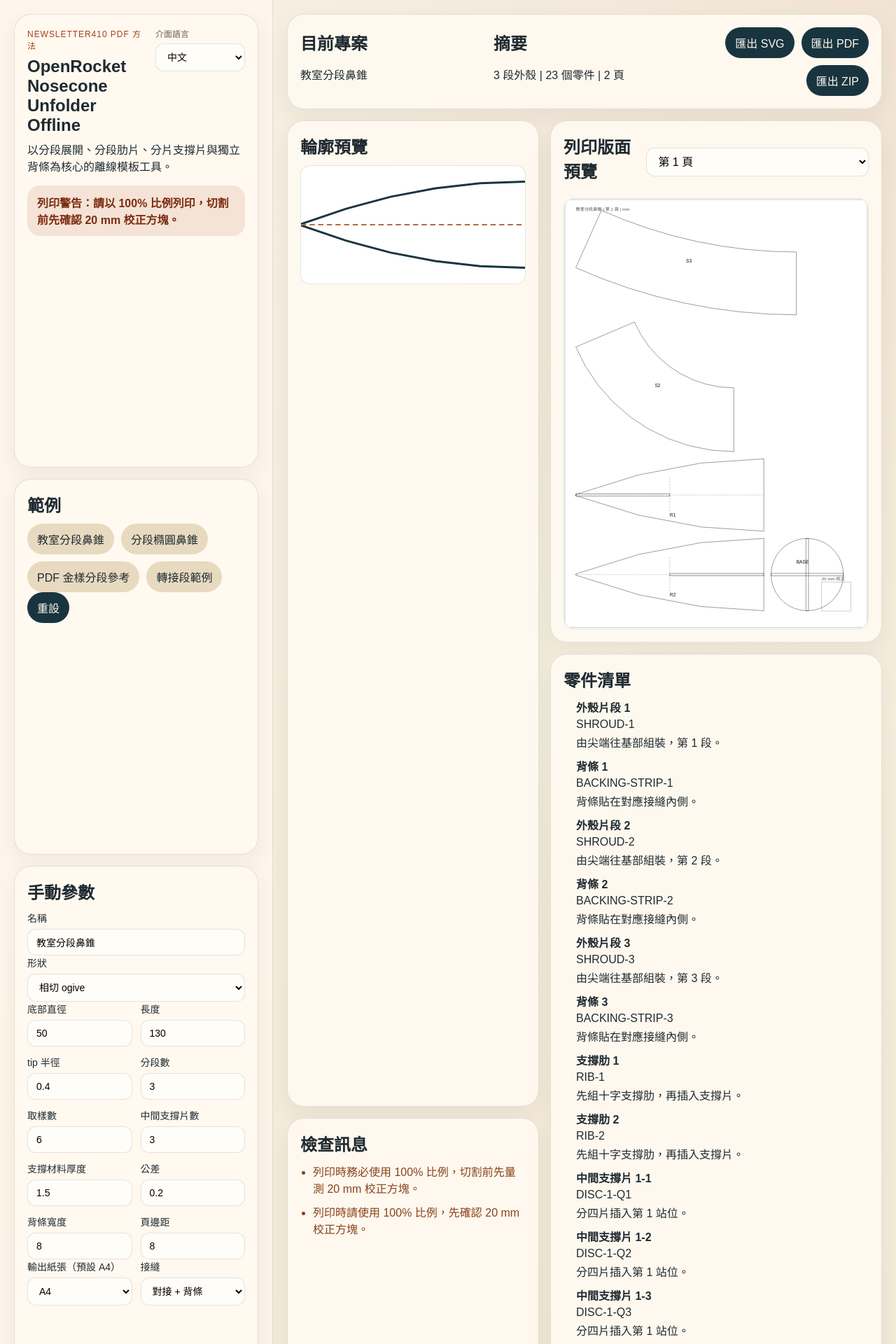
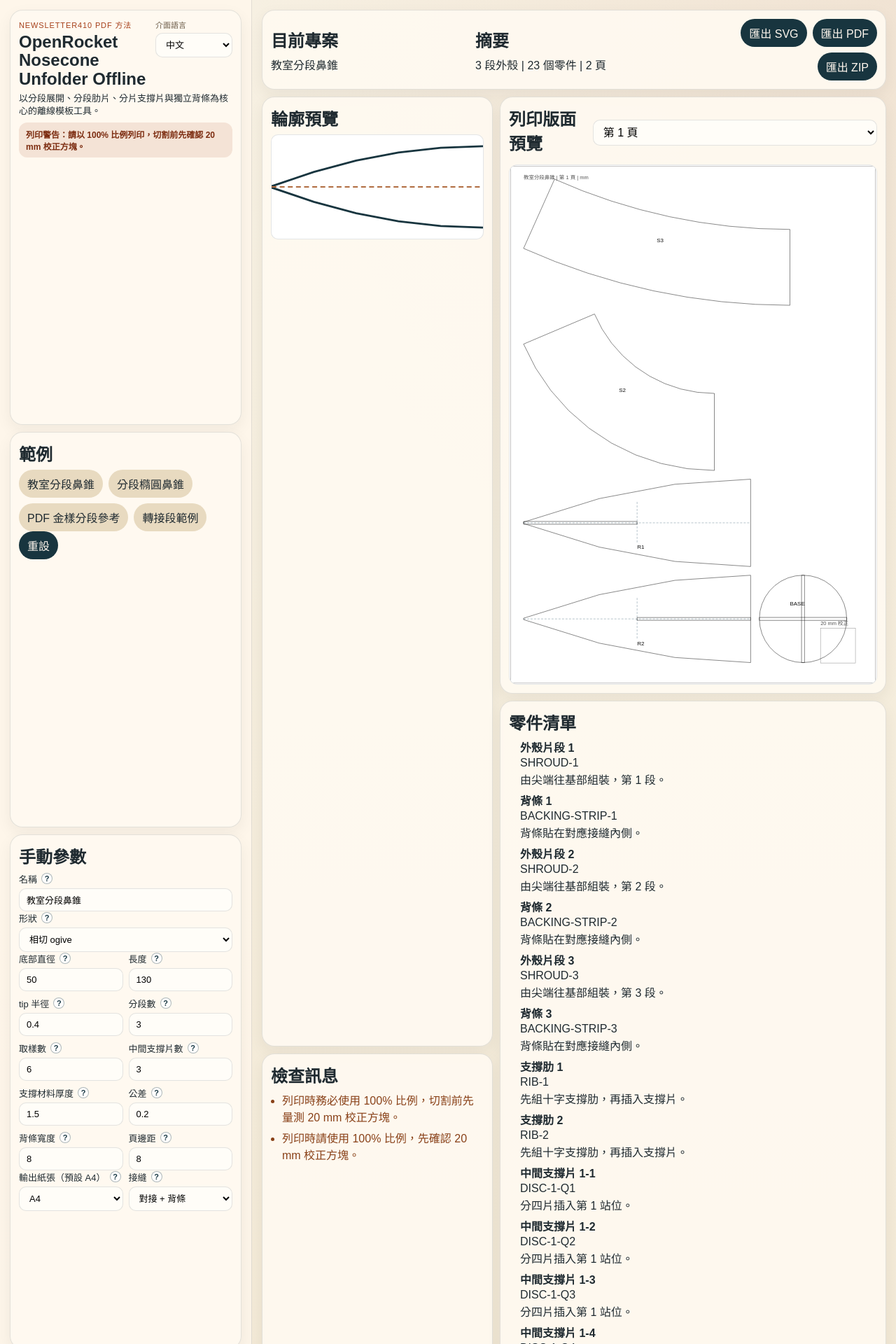
Before and after one commit to Hysus12/nosecone-unfolder, a React (Vite) app: page / in a window 1280 px wide. Shown: the top 1920 px of the page at 70% size. Built offline with nearby package versions, Linux system fonts and the light colour scheme.

Commit message:
feat(ui): compact layout spacing and add parameter help hints

```diff
--- a/src/app/styles.css
+++ b/src/app/styles.css
@@ -30,7 +30,7 @@ select {
 button {
   border: 0;
   border-radius: 999px;
-  padding: 10px 14px;
+  padding: 8px 12px;
   background: #18353f;
   color: #fff7ee;
   cursor: pointer;
@@ -50,52 +50,73 @@ input,
 select {
   width: 100%;
   border: 1px solid var(--line);
-  border-radius: 12px;
-  padding: 10px 12px;
+  border-radius: 10px;
+  padding: 8px 10px;
   background: #fffdf8;
 }
 
 label {
   display: grid;
+  gap: 4px;
+  font-size: 13px;
+}
+
+.label-line {
+  display: inline-flex;
+  align-items: center;
   gap: 6px;
-  font-size: 14px;
+}
+
+.help-hint {
+  display: inline-grid;
+  place-items: center;
+  width: 16px;
+  height: 16px;
+  border: 1px solid rgba(24, 53, 63, 0.35);
+  border-radius: 999px;
+  font-size: 11px;
+  font-weight: 700;
+  color: #193945;
+  background: rgba(255, 255, 255, 0.85);
+  cursor: help;
+  line-height: 1;
 }
 
 .app-shell {
   display: grid;
-  grid-template-columns: minmax(320px, 390px) 1fr;
+  grid-template-columns: minmax(300px, 360px) 1fr;
   min-height: 100vh;
 }
 
 .sidebar,
 .content {
-  padding: 20px;
+  padding: 14px;
 }
 
 .sidebar {
   border-right: 1px solid var(--line);
   background: rgba(255, 248, 236, 0.88);
   display: grid;
-  gap: 16px;
+  gap: 10px;
 }
 
 .content {
   display: grid;
-  gap: 16px;
+  gap: 10px;
 }
 
 .hero-card,
 .panel-card {
   border: 1px solid var(--line);
-  border-radius: 24px;
-  padding: 18px;
+  border-radius: 18px;
+  padding: 12px;
   background: var(--panel);
-  box-shadow: 0 12px 32px rgba(32, 35, 38, 0.06);
+  box-shadow: 0 8px 22px rgba(32, 35, 38, 0.06);
 }
 
 .eyebrow {
-  margin: 0 0 8px;
-  font-size: 12px;
+  margin: 0 0 4px;
+  font-size: 11px;
   letter-spacing: 0.08em;
   text-transform: uppercase;
   color: var(--accent);
@@ -103,59 +124,66 @@ label {
 
 .hero-card h1,
 .panel-card h2 {
-  margin: 0 0 10px;
+  margin: 0 0 6px;
+}
+
+.hero-card h1 {
+  font-size: 24px;
+  line-height: 1.1;
 }
 
 .hero-copy {
   margin: 0;
-  line-height: 1.5;
+  line-height: 1.35;
+  font-size: 13px;
 }
 
 .language-row {
   display: flex;
   justify-content: space-between;
-  gap: 16px;
+  gap: 10px;
   align-items: flex-start;
 }
 
 .language-switch {
-  min-width: 128px;
+  min-width: 110px;
 }
 
 .language-switch span {
-  font-size: 12px;
+  font-size: 11px;
   color: #6b5d4a;
 }
 
 .warning-banner {
-  margin-top: 14px;
-  border-radius: 18px;
-  padding: 12px 14px;
+  margin-top: 8px;
+  border-radius: 12px;
+  padding: 8px 10px;
   background: rgba(166, 64, 27, 0.12);
   color: #7c2c10;
   font-weight: 700;
+  font-size: 12px;
 }
 
 .panel-stack {
   display: grid;
-  gap: 16px;
+  gap: 10px;
 }
 
 .grid-two {
   display: grid;
   grid-template-columns: 1fr 1fr;
-  gap: 12px;
+  gap: 8px;
 }
 
 .content-grid {
   display: grid;
-  grid-template-columns: minmax(280px, 360px) 1fr;
-  gap: 16px;
+  grid-template-columns: minmax(260px, 330px) 1fr;
+  gap: 10px;
 }
 
 .content-column {
   display: grid;
-  gap: 16px;
+  gap: 10px;
 }
 
 .content-column.wide {
@@ -165,33 +193,37 @@ label {
 .stats-card {
   display: grid;
   grid-template-columns: repeat(3, 1fr);
-  gap: 16px;
+  gap: 10px;
   align-items: center;
+}
+
+.stats-card p {
+  margin: 0;
 }
 
 .export-group {
   display: flex;
-  gap: 10px;
+  gap: 8px;
   flex-wrap: wrap;
   justify-content: flex-end;
 }
 
 .preview-card {
-  min-height: 420px;
+  min-height: 360px;
 }
 
 .preview-toolbar {
   display: flex;
   justify-content: space-between;
-  gap: 16px;
+  gap: 10px;
   align-items: center;
 }
 
 .page-preview {
-  margin-top: 12px;
+  margin-top: 8px;
   overflow: auto;
   border: 1px solid var(--line);
-  border-radius: 16px;
+  border-radius: 12px;
   background: #fff;
 }
 
@@ -203,9 +235,9 @@ label {
 
 .profile-svg {
   width: 100%;
-  height: 170px;
+  height: 150px;
   border: 1px solid var(--line);
-  border-radius: 14px;
+  border-radius: 10px;
   background: #fff;
 }
 
@@ -224,21 +256,23 @@ label {
 .piece-list ul,
 .message-list {
   margin: 0;
-  padding-left: 18px;
+  padding-left: 16px;
 }
 
 .piece-list li,
 .message-list li {
-  margin-bottom: 10px;
+  margin-bottom: 6px;
 }
 
 .piece-list li {
   display: grid;
-  gap: 4px;
+  gap: 2px;
 }
 
 .muted {
+  margin: 2px 0 0;
   color: #5e6f77;
+  font-size: 12px;
 }
 
 .warning {
@@ -253,13 +287,13 @@ label {
 .candidate-list {
   display: flex;
   flex-wrap: wrap;
-  gap: 10px;
+  gap: 8px;
 }
 
 .empty-preview {
   display: grid;
   place-items: center;
-  min-height: 180px;
+  min-height: 140px;
   color: #6a777c;
 }
 
--- a/src/components/SpecForm.tsx
+++ b/src/components/SpecForm.tsx
@@ -19,16 +19,68 @@ export function SpecForm({ spec, onChange, language }: SpecFormProps): JSX.Eleme
     onChange({ ...spec, [key]: value });
   };
 
+  const hints: Record<string, string> =
+    language === 'en'
+      ? {
+          title: 'Project title shown in preview and exports.',
+          shape: 'Nose profile family used for station sampling.',
+          baseDiameter: 'Outer base diameter of the nose cone (mm).',
+          length: 'Tip-to-base axial length (mm).',
+          tipRadius: 'Tip blunt radius. Use 0 for a sharp tip.',
+          segmentCount: 'Number of shroud bands after segmentation.',
+          sampleCount: 'Profile sample stations before segmentation.',
+          supportDiscCount: 'Number of intermediate support disc stations.',
+          materialThickness: 'Cardstock/board thickness used for slots (mm).',
+          tolerance: 'Total clearance used by distributed slot compensation (mm).',
+          backingStripWidth: 'Width of seam backing strips (mm).',
+          pageMargin: 'Page margin kept clear for printing (mm).',
+          paperSize: 'Page size for layout and export.',
+          seamStyle: 'Default recommended: butt joint + separate backing strip.',
+          shoulderLength: 'Coupler sleeve length (mm).',
+          shoulderOuterDiameter: 'Shoulder outer diameter (mm).',
+          shoulderWallThickness: 'Shoulder wall thickness (mm).',
+          shoulderDiscOffset: 'Distance from sleeve end to shoulder seating disc (mm).'
+        }
+      : {
+          title: '\u986f\u793a\u5728\u9810\u89bd\u8207\u532f\u51fa\u7684\u5c08\u6848\u540d\u7a31\u3002',
+          shape: '\u7528\u4f86\u53d6\u6a23\u8f2a\u5ed3\u7684\u9f3b\u9310\u5f62\u72c0\u3002',
+          baseDiameter: '\u9f3b\u9310\u57fa\u90e8\u5916\u5f91\uff08mm\uff09\u3002',
+          length: '\u5f9e\u5c16\u7aef\u5230\u57fa\u90e8\u7684\u8ef8\u5411\u9577\u5ea6\uff08mm\uff09\u3002',
+          tipRadius: '\u5c16\u7aef\u5713\u89d2\u534a\u5f91\uff0c0 \u8868\u793a\u92f8\u5c16\u3002',
+          segmentCount: '\u5206\u6bb5\u5f8c\u7684\u5916\u6bbc\u7247\u6bb5\u6578\u3002',
+          sampleCount: '\u5206\u6bb5\u524d\u8f2a\u5ed3\u53d6\u6a23\u9ede\u6578\u3002',
+          supportDiscCount: '\u4e2d\u9593\u652f\u6490\u5713\u7247\u7ad9\u4f4d\u6578\u3002',
+          materialThickness: '\u5361\u7d19\u6216\u677f\u6750\u539a\u5ea6\uff08mm\uff09\u3002',
+          tolerance: '\u63d2\u69fd\u7684\u7e3d\u9593\u9699\u516c\u5dee\uff08mm\uff09\uff0c\u7531\u96d9\u5074\u5206\u914d\u3002',
+          backingStripWidth: '\u63a5\u7e2b\u80cc\u689d\u5bec\u5ea6\uff08mm\uff09\u3002',
+          pageMargin: '\u5217\u5370\u7559\u767d\u908a\u754c\uff08mm\uff09\u3002',
+          paperSize: '\u7248\u9762\u6392\u7248\u8207\u532f\u51fa\u7d19\u5f35\u5c3a\u5bf8\u3002',
+          seamStyle: '\u5efa\u8b70\u9810\u8a2d\uff1a\u5c0d\u63a5\u52a0\u7368\u7acb\u80cc\u689d\u3002',
+          shoulderLength: '\u80a9\u90e8\u5957\u7ba1\u9577\u5ea6\uff08mm\uff09\u3002',
+          shoulderOuterDiameter: '\u80a9\u90e8\u5916\u5f91\uff08mm\uff09\u3002',
+          shoulderWallThickness: '\u80a9\u90e8\u5957\u7ba1\u58c1\u539a\uff08mm\uff09\u3002',
+          shoulderDiscOffset: '\u5f9e\u5957\u7ba1\u5c3e\u7aef\u5230\u5b9a\u4f4d\u5713\u7247\u7684\u8ddd\u96e2\uff08mm\uff09\u3002'
+        };
+
+  const withHint = (label: string, hint: string) => (
+    <span className="label-line">
+      <span>{label}</span>
+      <span className="help-hint" title={hint} aria-label={hint}>
+        ?
+      </span>
+    </span>
+  );
+
   return (
     <div className="panel-stack">
       <section className="panel-card">
         <h2>{text.manualSection}</h2>
         <label>
-          {text.name}
+          {withHint(text.name, hints.title)}
           <input value={spec.title} onChange={(event) => update('title', event.target.value)} />
         </label>
         <label>
-          {text.shape}
+          {withHint(text.shape, hints.shape)}
           <select value={spec.shapeType} onChange={(event) => update('shapeType', event.target.value as NoseShapeType)}>
             {shapes.map((shape) => (
               <option key={shape.value} value={shape.value}>
@@ -39,59 +91,59 @@ export function SpecForm({ spec, onChange, language }: SpecFormProps): JSX.Eleme
         </label>
         <div className="grid-two">
           <label>
-            {text.baseDiameter}
+            {withHint(text.baseDiameter, hints.baseDiameter)}
             <input type="number" value={spec.baseDiameterMm} onChange={(event) => update('baseDiameterMm', numberValue(event))} />
           </label>
           <label>
-            {text.length}
+            {withHint(text.length, hints.length)}
             <input type="number" value={spec.lengthMm} onChange={(event) => update('lengthMm', numberValue(event))} />
           </label>
           <label>
-            {text.tipRadius}
+            {withHint(text.tipRadius, hints.tipRadius)}
             <input type="number" value={spec.tipRadiusMm} onChange={(event) => update('tipRadiusMm', numberValue(event))} />
           </label>
           <label>
-            {text.segmentCount}
+            {withHint(text.segmentCount, hints.segmentCount)}
             <input type="number" value={spec.segmentCount} onChange={(event) => update('segmentCount', numberValue(event))} />
           </label>
           <label>
-            {text.sampleCount}
+            {withHint(text.sampleCount, hints.sampleCount)}
             <input type="number" value={spec.sampleCount} onChange={(event) => update('sampleCount', numberValue(event))} />
           </label>
           <label>
-            {text.supportDiscCount}
+            {withHint(text.supportDiscCount, hints.supportDiscCount)}
             <input type="number" value={spec.intermediateDiscCount} onChange={(event) => update('intermediateDiscCount', numberValue(event))} />
           </label>
           <label>
-            {text.materialThickness}
+            {withHint(text.materialThickness, hints.materialThickness)}
             <input type="number" value={spec.materialThicknessMm} onChange={(event) => update('materialThicknessMm', numberValue(event))} />
           </label>
           <label>
-            {text.tolerance}
+            {withHint(text.tolerance, hints.tolerance)}
             <input type="number" value={spec.toleranceMm} onChange={(event) => update('toleranceMm', numberValue(event))} />
           </label>
           <label>
-            {text.backingStripWidth}
+            {withHint(text.backingStripWidth, hints.backingStripWidth)}
             <input type="number" value={spec.backingStripWidthMm} onChange={(event) => update('backingStripWidthMm', numberValue(event))} />
           </label>
           <label>
-            {text.pageMargin}
+            {withHint(text.pageMargin, hints.pageMargin)}
             <input type="number" value={spec.pageMarginMm} onChange={(event) => update('pageMarginMm', numberValue(event))} />
           </label>
         </div>
         <div className="grid-two">
           <label>
-            {text.paperSize}
+            {withHint(text.paperSize, hints.paperSize)}
             <select value={spec.pageSize} onChange={(event) => update('pageSize', event.target.value as NoseConeSpec['pageSize'])}>
               <option value="A4">A4</option>
               <option value="Letter">Letter</option>
             </select>
           </label>
           <label>
-            {text.seamStyle}
+            {withHint(text.seamStyle, hints.seamStyle)}
             <select value={spec.glueStyle} onChange={(event) => update('glueStyle', event.target.value as NoseConeSpec['glueStyle'])}>
-              <option value="butt_with_backing_strip">{language === 'en' ? 'Butt joint + backing strip' : '對接 + 背條'}</option>
-              <option value="overlap_tab">{language === 'en' ? 'Overlap tab' : '重疊貼片'}</option>
+              <option value="butt_with_backing_strip">{language === 'en' ? 'Butt joint + backing strip' : '\u5c0d\u63a5 + \u80cc\u689d'}</option>
+              <option value="overlap_tab">{language === 'en' ? 'Overlap tab' : '\u91cd\u758a\u8cbc\u7247'}</option>
             </select>
           </label>
         </div>
@@ -101,7 +153,7 @@ export function SpecForm({ spec, onChange, language }: SpecFormProps): JSX.Eleme
         <h2>{text.shoulderSection}</h2>
         <div className="grid-two">
           <label>
-            {text.shoulderLength}
+            {withHint(text.shoulderLength, hints.shoulderLength)}
             <input
               type="number"
               value={spec.shoulder?.lengthMm ?? 0}
@@ -120,7 +172,7 @@ export function SpecForm({ spec, onChange, language }: SpecFormProps): JSX.Eleme
             />
           </label>
           <label>
-            {text.shoulderOuterDiameter}
+            {withHint(text.shoulderOuterDiameter, hints.shoulderOuterDiameter)}
             <input
               type="number"
               value={spec.shoulder?.outerDiameterMm ?? 0}
@@ -139,7 +191,7 @@ export function SpecForm({ spec, onChange, language }: SpecFormProps): JSX.Eleme
             />
           </label>
           <label>
-            {text.shoulderWallThickness}
+            {withHint(text.shoulderWallThickness, hints.shoulderWallThickness)}
             <input
               type="number"
               value={spec.shoulder?.wallThicknessMm ?? 0}
@@ -158,7 +210,7 @@ export function SpecForm({ spec, onChange, language }: SpecFormProps): JSX.Eleme
             />
           </label>
           <label>
-            {text.shoulderDiscOffset}
+            {withHint(text.shoulderDiscOffset, hints.shoulderDiscOffset)}
             <input
               type="number"
               value={spec.shoulder?.discOffsetMm ?? 0}
```
